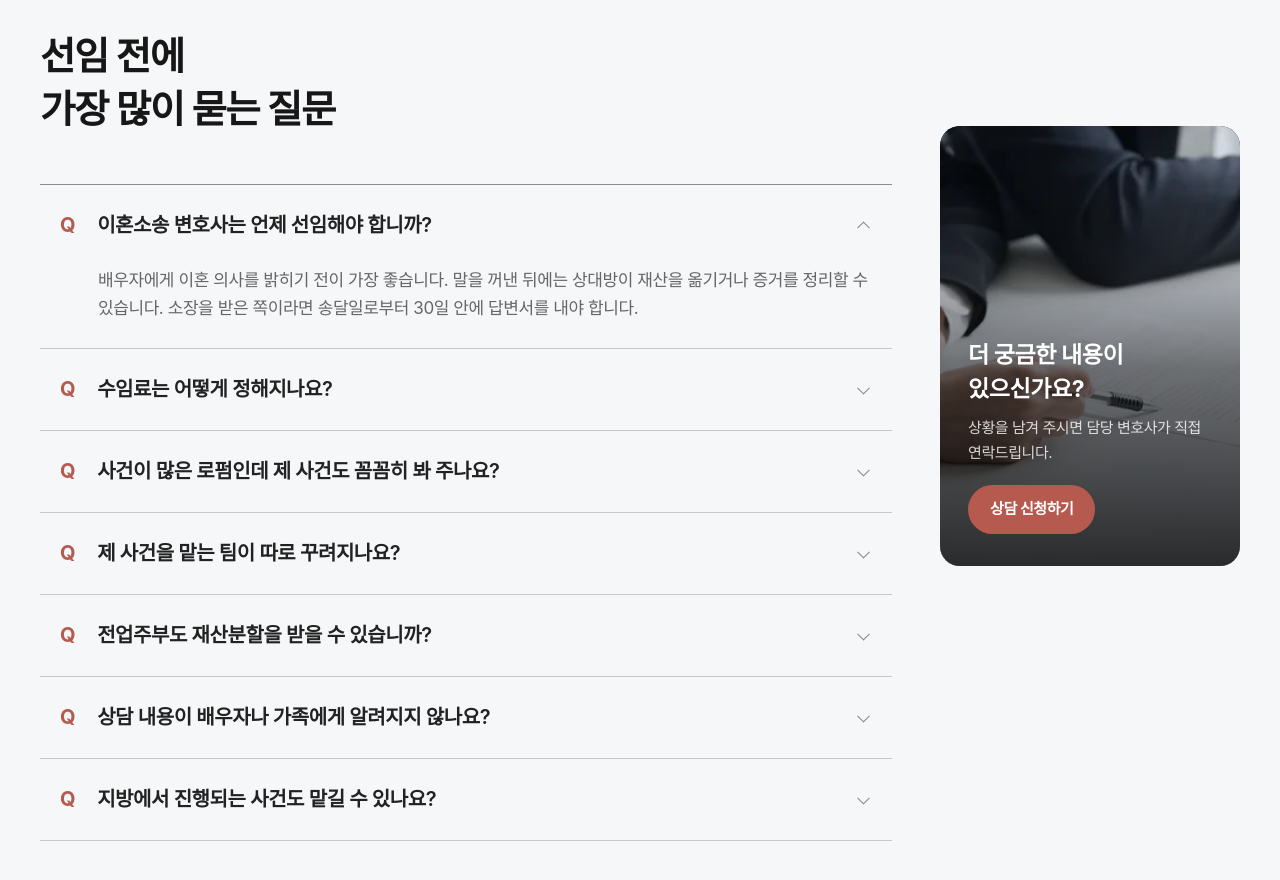
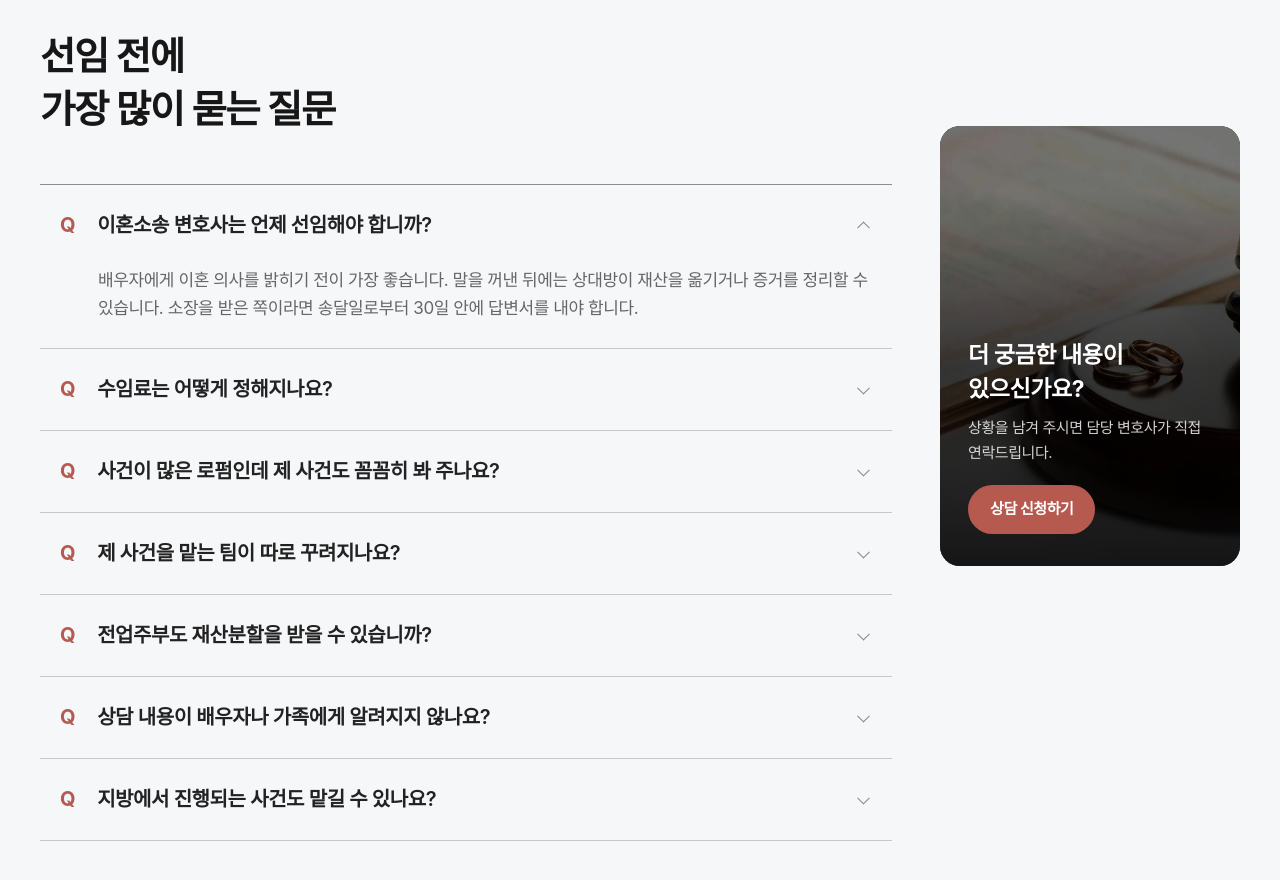
Before and after one commit to oneadi2021-glitch/roel-divorce-preview, a plain HTML site: page index.html in a window 1280 px wide. Shown: the part 9040-9920 px from the top of the page. Drawn offline with Linux system fonts and the light colour scheme; a web font is replaced by a local one.

Commit message:
문의 카드 사진을 세로 배너 사진으로 교체
Co-Authored-By: Claude Opus 5.5 <noreply@anthropic.com>

```diff
--- a/index.html
+++ b/index.html
@@ -367,7 +367,7 @@
     .faq .a p{margin:0}
     .faq-side{position:sticky;top:110px;isolation:isolate;display:flex;flex-direction:column;justify-content:flex-end;min-height:440px;border-radius:20px;overflow:hidden;background:#1E1E1E;color:#fff;padding:32px 28px;margin-top:96px}
     .faq-side::before{content:"";position:absolute;inset:0;z-index:-1;background:linear-gradient(180deg,rgba(0,0,0,0) 15%,rgba(0,0,0,.55) 55%,rgba(0,0,0,.82) 100%)}
-    .faq-side img{position:absolute;inset:0;z-index:-2;width:100%;height:100%;max-width:none;object-fit:cover;object-position:28% center;transition:transform .4s}
+    .faq-side img{position:absolute;inset:0;z-index:-2;width:100%;height:100%;max-width:none;object-fit:cover;object-position:center;transition:transform .4s}
     .faq-side:hover img{transform:scale(1.04)}
     .faq-side strong{font-size:var(--fs-h3);line-height:1.45;font-weight:700}
     .faq-side span{margin:10px 0 20px;font-size:var(--fs-sm);color:rgba(255,255,255,.82)}
@@ -882,7 +882,7 @@
         <strong>더 궁금한 내용이<br>있으신가요?</strong>
         <span>상황을 남겨 주시면 담당 변호사가 직접 연락드립니다.</span>
         <em>상담 신청하기</em>
-        <img src="./images/site/etc/faq_consult.webp" alt="" width="630" height="380" loading="lazy">
+        <img src="./images/site/banner/main-3b.webp" alt="" width="1000" height="1500" loading="lazy">
       </a>
     </div>
   </section>
```
Also changed, not shown: images/site/banner/main-3b.webp (added).
